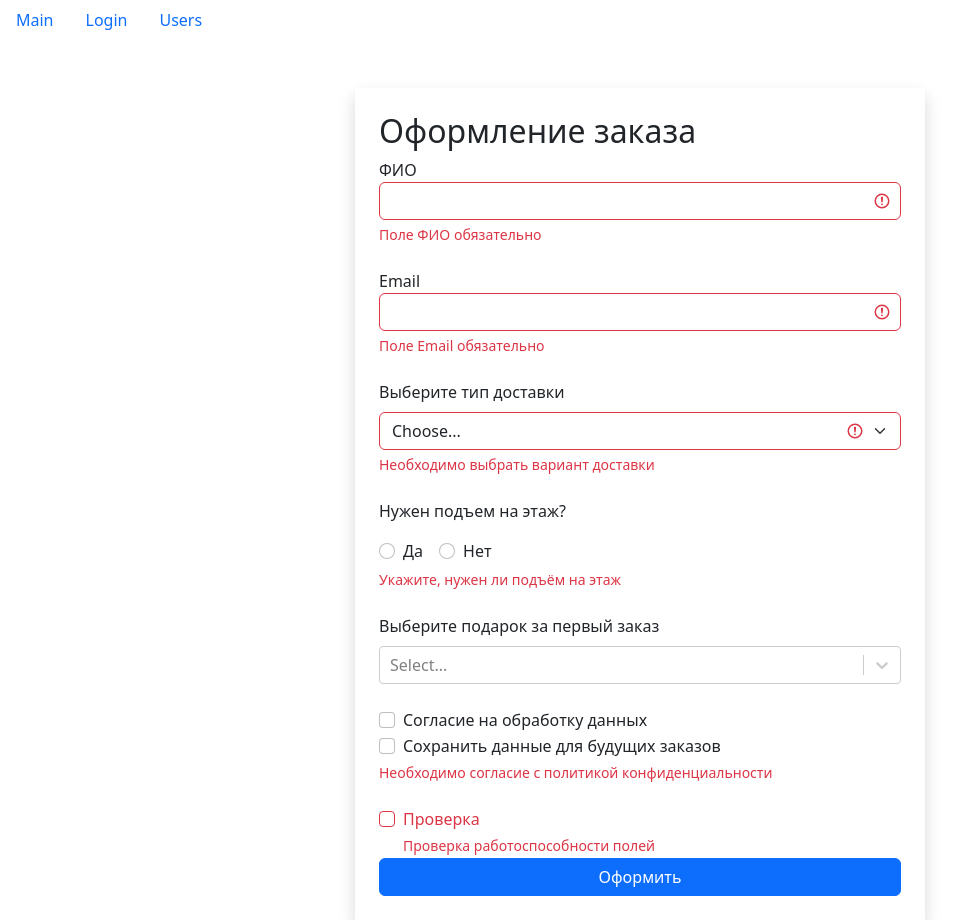
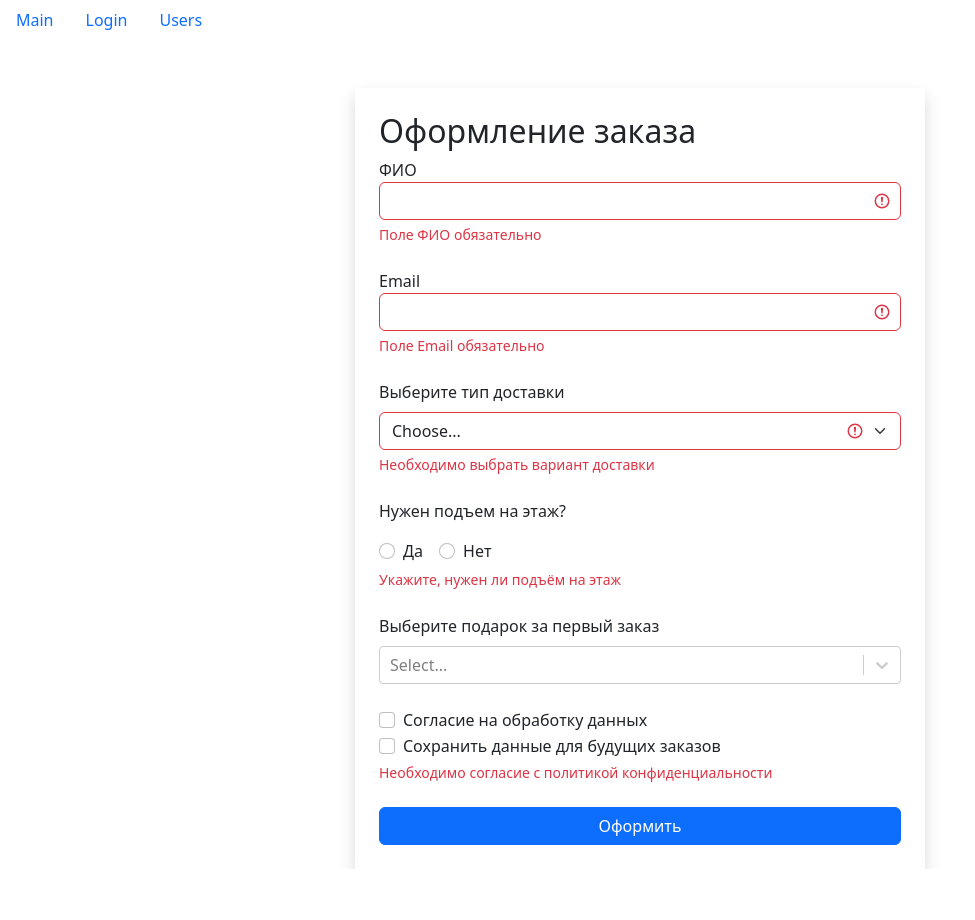
Before and after one commit to Cheder-one/KP-Fast-Company, a React (Vite) app: page /order in a window 1280 px wide. Shown: the whole page, without its empty margins (0-975 px from the left). After the commit the page ends 869 px from the top, so only its background shows below. Built offline with nearby package versions, Linux system fonts and the light colour scheme.

Commit message:
checkbox - done

```diff
--- a/src/app/components/ui/order-form/orderForm.jsx
+++ b/src/app/components/ui/order-form/orderForm.jsx
@@ -13,7 +13,6 @@ import {
   needLiftFloorOptions,
   agreements
 } from "./fieldsOptions";
-import SingleCheckboxField from "../../../../archive/singleCheckboxField";
 
 const OrderForm = () => {
   const [inputFields, setInputFields] = useState({
@@ -22,8 +21,7 @@ const OrderForm = () => {
     deliveryType: "",
     needLift: "",
     gifts: [],
-    agreements: [],
-    test: false
+    agreements: []
   });
 
   const [errors, setErrors] = useState({});
@@ -97,14 +95,6 @@ const OrderForm = () => {
           onChange={handleChange}
           error={errors.agreements}
         />
-        <SingleCheckboxField
-          name="test"
-          onChange={handleChange}
-          value={inputFields.test}
-          label="Проверка"
-          checked={inputFields.test}
-          error={errors.test}
-        />
         <button className="btn btn-primary w-100 mx-auto" type="submit">
           Оформить
         </button>
```
